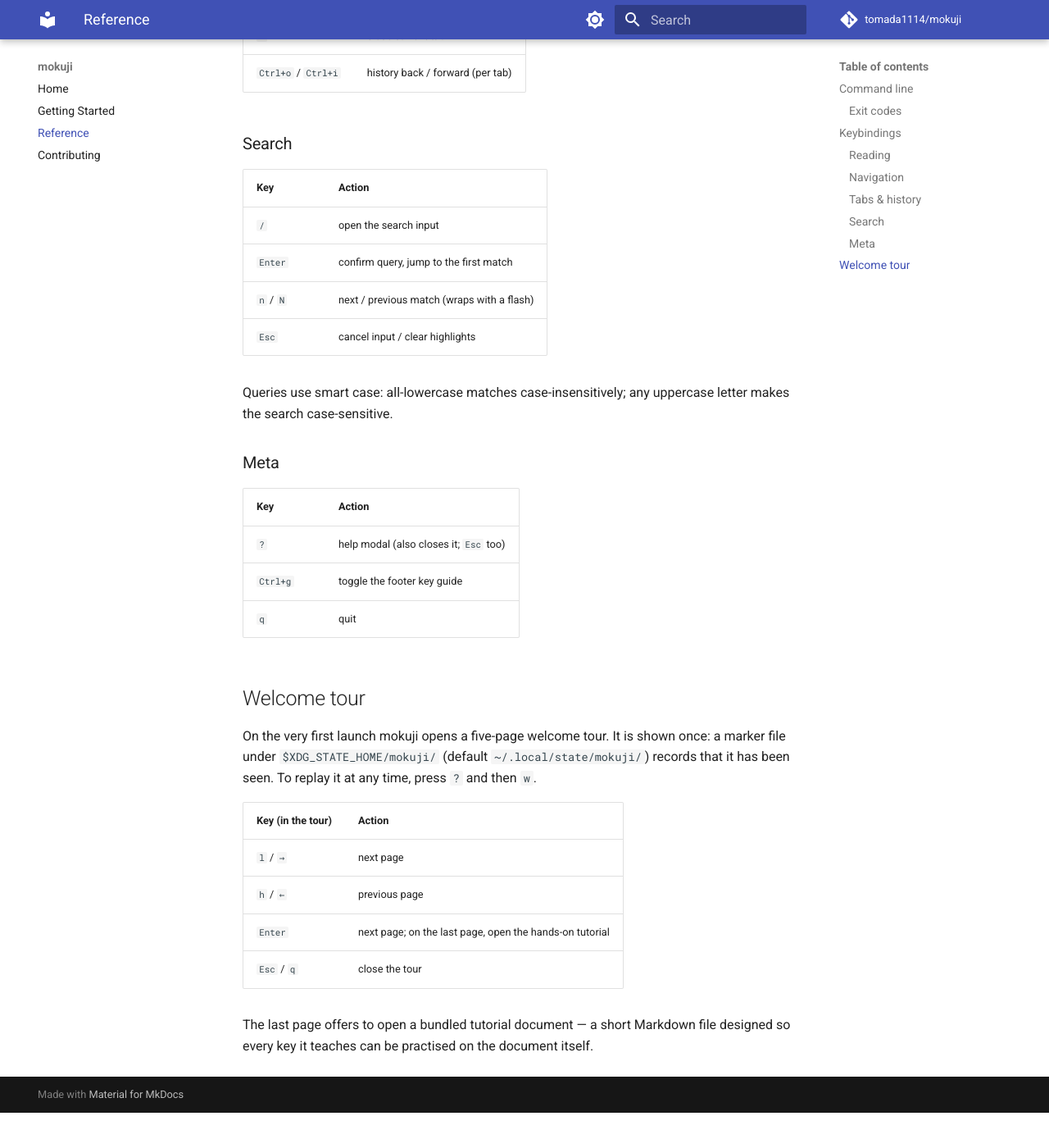
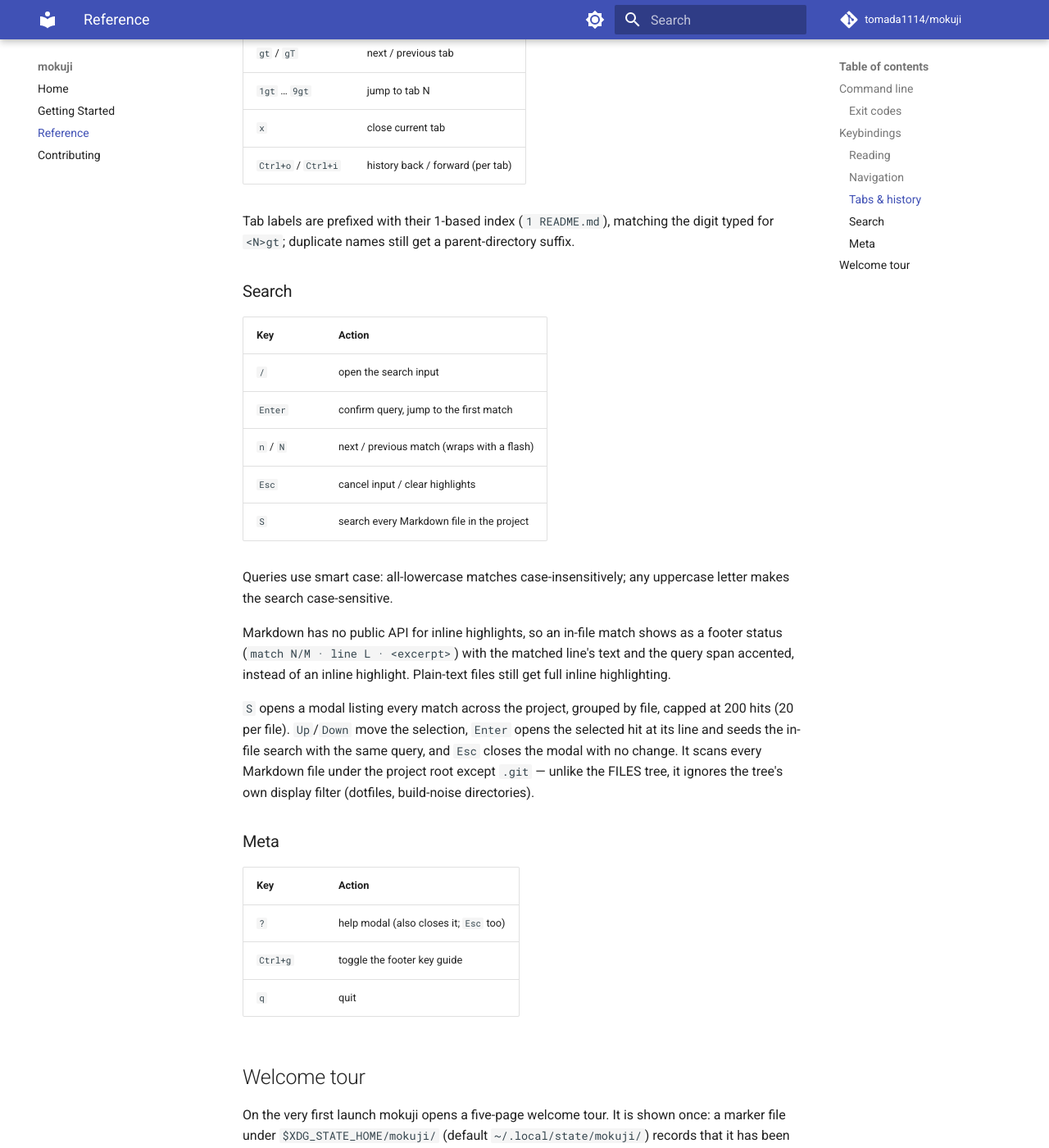
Before and after one commit to tomada1114/mokuji, an MkDocs documentation site: the page built from docs/reference.md, in a window 1280 px wide and 1400 px high, scrolled down 2075 px. Shown: the whole window at 82% size. Built offline with MkDocs 1.6.1 and Material for MkDocs 9.7.7, drawn with Linux system fonts in a browser that asks for light colours; comment, search, counter and statistics services are not loaded; before the commit the page ends 3432 px from its top, so only the background shows below that; some of the changed text lies outside the part shown.

Commit message:
docs: sync keys and behavior changes across help, footer, and docs
Surfaces every user-facing change from this run in the places the
project's own conventions require (help.py is the canonical key list;
the tour/tutorial reuse it automatically):

- help.py: SEARCH gains S ("search across all files"); FILES_AND_TOC
  gains / ("filter tree by name") and reworded e/t for the T15
  focus-or-toggle behavior.
- footer.py: CONTENT_HINTS and TREE_HINTS both gain ("S", "search
  all", 1), per design.md.
- README.md and docs/reference.md: add S and tree / rows to the key
  tables, document the e/t focus-or-toggle contract, the indexed tab
  label format (T17), and the repo-wide search modal's behavior/scope.
- tutorial.md: fixed a now-visible inaccuracy — it claimed the /
  search "highlights right in this paragraph", but this is a Markdown
  file and Markdown has no inline highlighting (only the footer status
  does); reworded to match reality and added a one-line S mention.

Adding S to the footer hint sets pushed narrow-terminal wrapping to
drop lower-priority tier-3 hints at the width the footer tests used
(60 cols); widened test_narrow_terminal_still_shows_every_hint and
test_resize_rewraps_the_hints to 72 cols, where the full hint set
(including the new S entry) still fits in 3 lines — an intentional
side effect of adding real content, not a wrapping regression.

pytest tests/test_tour.py stays green (drift guard); grep confirms S
is documented in README.md, docs/reference.md, and help.py.

```diff
--- a/docs/reference.md
+++ b/docs/reference.md
@@ -41,14 +41,18 @@
 
 | Key | Action |
 |-----|--------|
-| `e` | toggle FILES pane (focus moves into the tree) |
-| `t` | toggle TOC pane |
+| `e` | focus the FILES pane, opening it if hidden; press again to hide |
+| `t` | focus the TOC pane, opening it if hidden; press again to hide |
 | `Tab` | cycle focus tree ↔ content |
 | `Enter` (tree) | open file in a new tab (focus moves to content) / expand directory |
 | `h` / `l` (tree) | collapse / expand directory |
 | `.` (tree) | toggle non-Markdown files (hidden by default) |
+| `/` (tree) | filter the tree by name (substring, smart case) |
 | `Enter` (TOC) | jump to heading |
 | `Esc` (tree) | return focus to content |
+
+`e`/`t` are focus-or-toggle: a visible-but-unfocused pane gets focused
+first, and only hides on a second press while it already has focus.
 
 ### Tabs & history
 
@@ -59,6 +63,10 @@
 | `x` | close current tab |
 | `Ctrl+o` / `Ctrl+i` | history back / forward (per tab) |
 
+Tab labels are prefixed with their 1-based index (`1 README.md`),
+matching the digit typed for `<N>gt`; duplicate names still get a
+parent-directory suffix.
+
 ### Search
 
 | Key | Action |
@@ -67,9 +75,23 @@
 | `Enter` | confirm query, jump to the first match |
 | `n` / `N` | next / previous match (wraps with a flash) |
 | `Esc` | cancel input / clear highlights |
+| `S` | search every Markdown file in the project |
 
 Queries use smart case: all-lowercase matches case-insensitively; any
 uppercase letter makes the search case-sensitive.
+
+Markdown has no public API for inline highlights, so an in-file match
+shows as a footer status (`match N/M · line L · <excerpt>`) with the
+matched line's text and the query span accented, instead of an inline
+highlight. Plain-text files still get full inline highlighting.
+
+`S` opens a modal listing every match across the project, grouped by
+file, capped at 200 hits (20 per file). `Up`/`Down` move the
+selection, `Enter` opens the selected hit at its line and seeds the
+in-file search with the same query, and `Esc` closes the modal with
+no change. It scans every Markdown file under the project root except
+`.git` — unlike the FILES tree, it ignores the tree's own display
+filter (dotfiles, build-noise directories).
 
 ### Meta
 
```
Also changed, not shown: README.md (+9 -2 lines), src/mokuji/tutorial.md (+9 -4 lines), 3 other files.
